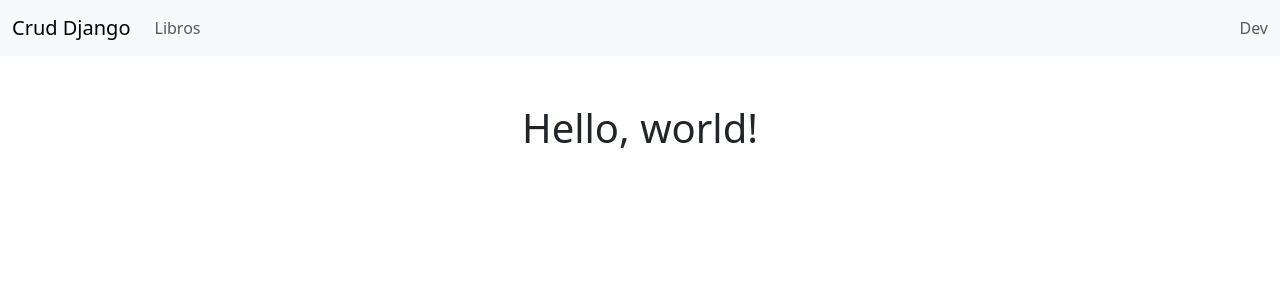
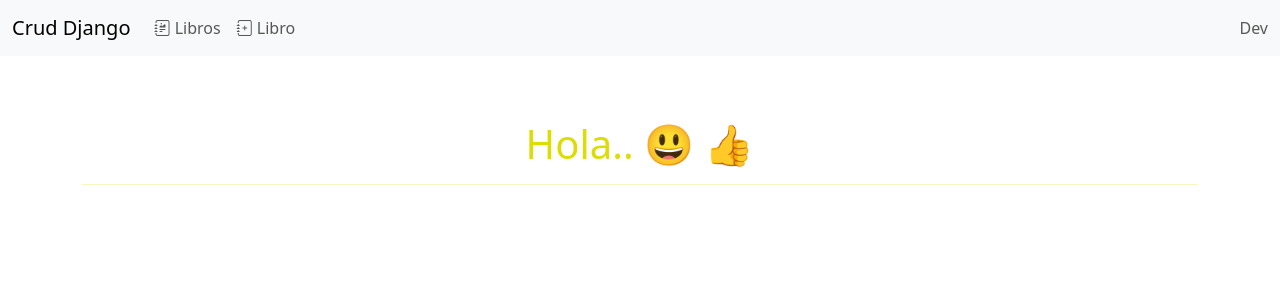
Before and after one commit to urian121/Crud-Django-Python-MySQL, a Django app: page /libros/ in a window 1280 px wide. Shown: the top 300 px of the page. Run offline with Django 4.2, Linux system fonts and the light colour scheme.

Commit message:
ya el crud funciona

```diff
--- a/crud_libros/models.py
+++ b/crud_libros/models.py
@@ -17,4 +17,3 @@ class Libro(models.Model):
     """ la clase Meta dentro de un modelo se utiliza para proporcionar metadatos adicionales sobre el modelo."""
     class Meta:
         ordering = ['-created_at']
-        """fields = '__all__'"""
--- /dev/null
+++ b/crud_libros/static/css/home.css
@@ -0,0 +1,3 @@
+h1 {
+  color: rgb(221, 221, 6);
+}
--- a/crud_libros/templates/bases.html
+++ b/crud_libros/templates/bases.html
@@ -1,47 +1,50 @@
+{% load static %}
 <!DOCTYPE html>
 <html lang="en">
   <head>
     <meta charset="utf-8" />
     <meta name="viewport" content="width=device-width, initial-scale=1" />
-    <title>Crud con Django - Python y MySQL</title>
+    <title>
+      {% block title %}Crud con Django - Python y MySQL{% endblock %}
+    </title>
+    <link
+      rel="shortcut icon"
+      href="{% static 'imgs/favicon.ico' %}"
+      type="image/x-icon" />
     <link
       href="https://cdn.jsdelivr.net/npm/bootstrap@5.3.1/dist/css/bootstrap.min.css"
       rel="stylesheet"
       integrity="sha384-4bw+/aepP/YC94hEpVNVgiZdgIC5+VKNBQNGCHeKRQN+PtmoHDEXuppvnDJzQIu9"
       crossorigin="anonymous" />
+    <link
+      rel="stylesheet"
+      href="https://cdn.jsdelivr.net/npm/bootstrap-icons@1.10.5/font/bootstrap-icons.css" />
+
+    <link rel="stylesheet" type="text/css" href="{% static 'css/home.css' %}" />
   </head>
   <body>
-    <nav class="navbar navbar-expand-lg bg-body-tertiary">
-      <div class="container-fluid">
-        <a class="navbar-brand" href="./">Crud Django</a>
-        <button
-          class="navbar-toggler"
-          type="button"
-          data-bs-toggle="collapse"
-          data-bs-target="#navbarText"
-          aria-controls="navbarText"
-          aria-expanded="false"
-          aria-label="Toggle navigation">
-          <span class="navbar-toggler-icon"></span>
-        </button>
-        <div class="collapse navbar-collapse" id="navbarText">
-          <ul class="navbar-nav me-auto mb-2 mb-lg-0">
-            <li class="nav-item">
-              <a class="nav-link" href="#">Libros</a>
-            </li>
-          </ul>
-          <span class="navbar-text"> Dev</span>
+    {% include 'bases/nav.html' %}
+
+    <div class="container mt-5 mb-5">
+      <div class="row justify-content-center">
+        {% block content %}
+        <div class="col-md-12 mb-2">
+          <h1 class="text-center mt-3">
+            Hola.. 😃 👍
+            <hr />
+          </h1>
         </div>
+        {% endblock %}
       </div>
-    </nav>
-
-    <div class="container text-center mt-5 mb-5">
-      <h1>Hello, world!</h1>
     </div>
 
     <script
       src="https://cdn.jsdelivr.net/npm/bootstrap@5.3.1/dist/js/bootstrap.bundle.min.js"
       integrity="sha384-HwwvtgBNo3bZJJLYd8oVXjrBZt8cqVSpeBNS5n7C8IVInixGAoxmnlMuBnhbgrkm"
       crossorigin="anonymous"></script>
+
+    {#% include 'bases/scriptJS.html' %#}
+    <!---->
+    {% block customJS %} {% endblock %}
   </body>
 </html>
--- /dev/null
+++ b/crud_libros/templates/bases/nav.html
@@ -0,0 +1,32 @@
+<nav class="navbar navbar-expand-lg bg-body-tertiary">
+  <div class="container-fluid">
+    <a class="navbar-brand" href="{% url 'inicio' %}">Crud Django</a>
+    <button
+      class="navbar-toggler"
+      type="button"
+      data-bs-toggle="collapse"
+      data-bs-target="#navbarText"
+      aria-controls="navbarText"
+      aria-expanded="false"
+      aria-label="Toggle navigation">
+      <span class="navbar-toggler-icon"></span>
+    </button>
+    <div class="collapse navbar-collapse" id="navbarText">
+      <ul class="navbar-nav me-auto mb-2 mb-lg-0">
+        <li class="nav-item">
+          <a class="nav-link" href="{% url 'list_libros' %}">
+            <i class="bi bi-journal-richtext"></i>
+            Libros
+          </a>
+        </li>
+        <li class="nav-item">
+          <a class="nav-link" href="{% url 'form_agregar_libro' %}">
+            <i class="bi bi-journal-plus"></i>
+            Libro
+          </a>
+        </li>
+      </ul>
+      <span class="navbar-text"> Dev</span>
+    </div>
+  </div>
+</nav>
--- a/crud_libros/urls.py
+++ b/crud_libros/urls.py
@@ -3,4 +3,20 @@ from . import views
 
 urlpatterns = [
     path('', views.inicio, name='inicio'),
+    path('formulario-agregar-nuevo-libro/', views.view_form_add_libro,
+         name='form_agregar_libro'),
+
+    path('guardar-nuevo-libro/', views.add_saved_libro, name='agregar_libro'),
+
+    path('lista-libros/', views.list_libros, name='list_libros'),
+    path('detalle-libro/<str:id>/',
+         views.view_detail_libro, name='view_detail_libro'),
+
+
+    path('form-actualizar-libro/<str:id>/',
+         views.view_form_update, name='view_form_update'),
+
+    path('actualizar-libro/<str:id>/', views.update_libro, name='update_libro'),
+    path('borrar-libro/<int:id>', views.delete_libro, name="borrar_libro"),
+
 ]
--- a/crud_libros/views.py
+++ b/crud_libros/views.py
@@ -1,10 +1,102 @@
-from django.shortcuts import render
+from django.shortcuts import render, redirect
 from django.http import HttpResponse
+from . models import Libro
 
 
 # Mis Vistas (Funciones)
 
 
-def inicio(resquest):
-    return render(resquest, "bases.html")
+def inicio(request):
+    return render(request, "bases.html")
     # return HttpResponse("Hola Mundo", status=200)
+
+
+def view_form_add_libro(request):
+    return render(request, "libros/form_add.html")
+
+
+def add_saved_libro(request):
+    if request.method == 'POST':
+        titulo = request.POST['titulo']
+        autor = request.POST['autor']
+        precio = request.POST['precio']
+        post = Libro(titulo=titulo, autor=autor, precio=precio)
+        post.save()
+
+    return redirect('list_libros')
+
+
+def list_libros(request):
+    libros = Libro.objects.all()
+    data = {"libros": libros}
+    # libros = list(Libro.objects.values())
+    return render(request, "libros/list.html", data)
+
+
+def view_detail_libro(request, id):
+    libro = Libro.objects.get(id=id)
+    data = {"libro": libro}
+    return render(request, "libros/detail.html", data)
+
+
+def view_form_update(request, id):
+    libro = Libro.objects.get(id=id)
+    data = {"libro": libro}
+    return render(request, "libros/form_update.html", data)
+
+
+def update_libro(request, id):
+    libro = Libro.objects.get(id=id)
+    if request.method == "POST":
+        libro.titulo = request.POST["titulo"]
+        libro.autor = request.POST["autor"]
+        libro.save()
+    return redirect('list_libros')
+
+
+def delete_libro(request, id):
+    # Estoy borran por el metodo GET, la informacion viaja en la URL
+    libro = Libro.objects.get(id=id)
+    libro.delete()
+
+    return redirect('list_libros')
+
+
+def saludar(request):
+    # pass
+    return HttpResponse("Hola Mundo", status=200)
+
+
+"""
+def emp(request):
+	if request.method == "POST":
+		form = EmployeeForm (request.POST) # here "form" is one varible
+		if form.is_valid():
+			try:
+				form.save()
+				return redirect("/show")
+			except:
+				pass
+	else:
+		form = EmployeeForm()
+	return render(request,"index.html",{'form':form})
+
+
+def update(request,id):
+	employee = Employee.objects.get(id=id)
+	form = EmployeeForm(request.POST, instance=employee)
+	if form.is_valid():
+		form.save()
+		return redirect('/show')
+	return render(request,"edit.html",{'employee':employee})
+
+def tutorial_detail(request, pk):
+    try:
+        tutorial = Tutorial.objects.get(pk=pk)
+    except Tutorial.DoesNotExist:
+        return JsonResponse({'message': 'The tutorial does not exist'}, status=status.HTTP_404_NOT_FOUND)
+
+    if request.method == 'GET':
+        tutorial_serializer = TutorialSerializer(tutorial)
+        return JsonResponse(tutorial_serializer.data)
+"""
```
Also changed, not shown: crud_libros/templates/libros/detail.html (added, +20 -0 lines), crud_libros/templates/libros/form_add.html (added, +39 -0 lines), crud_libros/templates/libros/form_update.html (added, +55 -0 lines), crud_libros/templates/libros/list.html (added, +51 -0 lines), README.md, crud_libros/static/imgs/favicon.ico (added), crud_libros/static/imgs/libro-python.jpg (added), crud_libros/static/imgs/logo.jpg (added), crud_libros/static/js/scripts.js (added).
